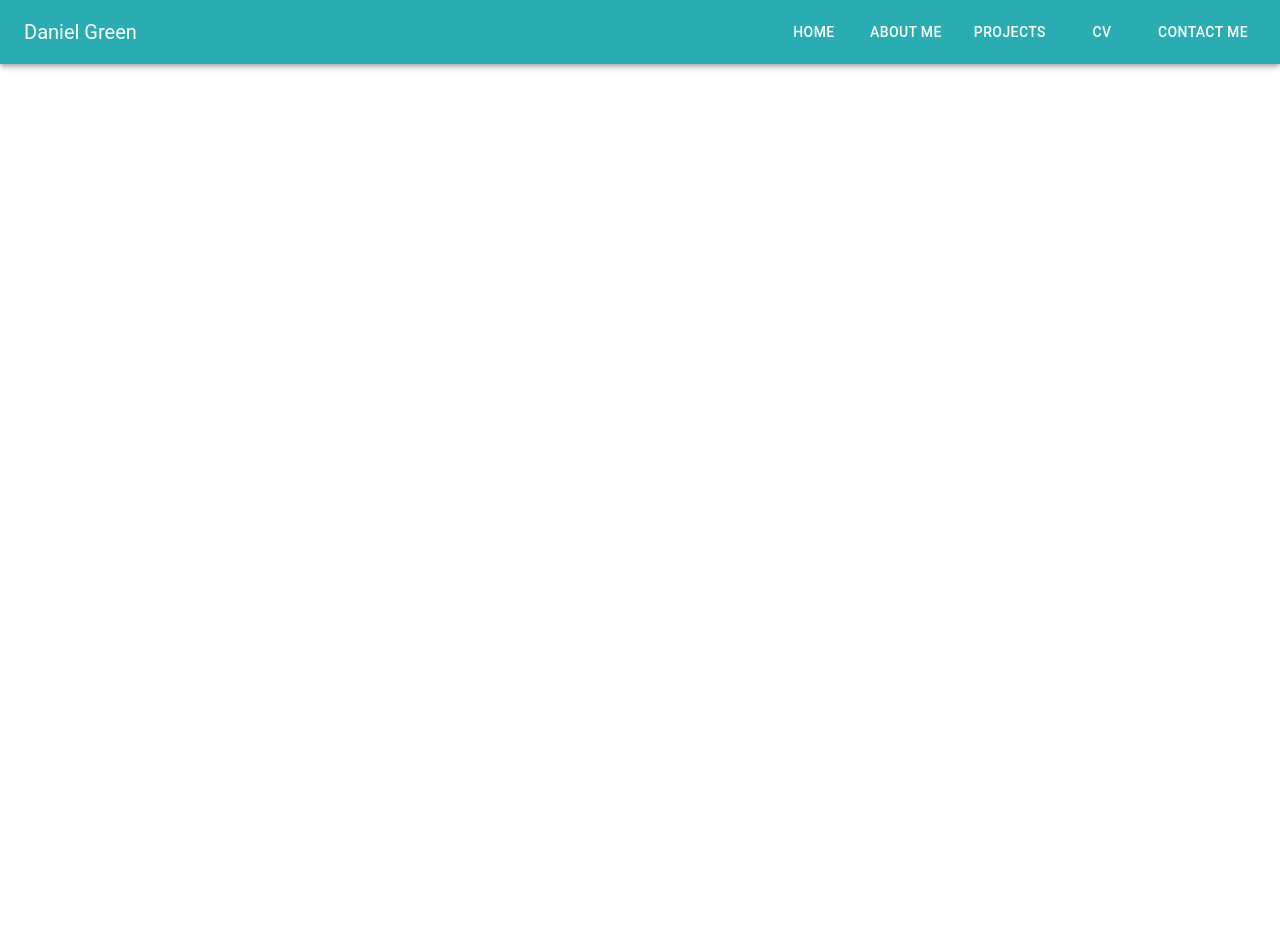
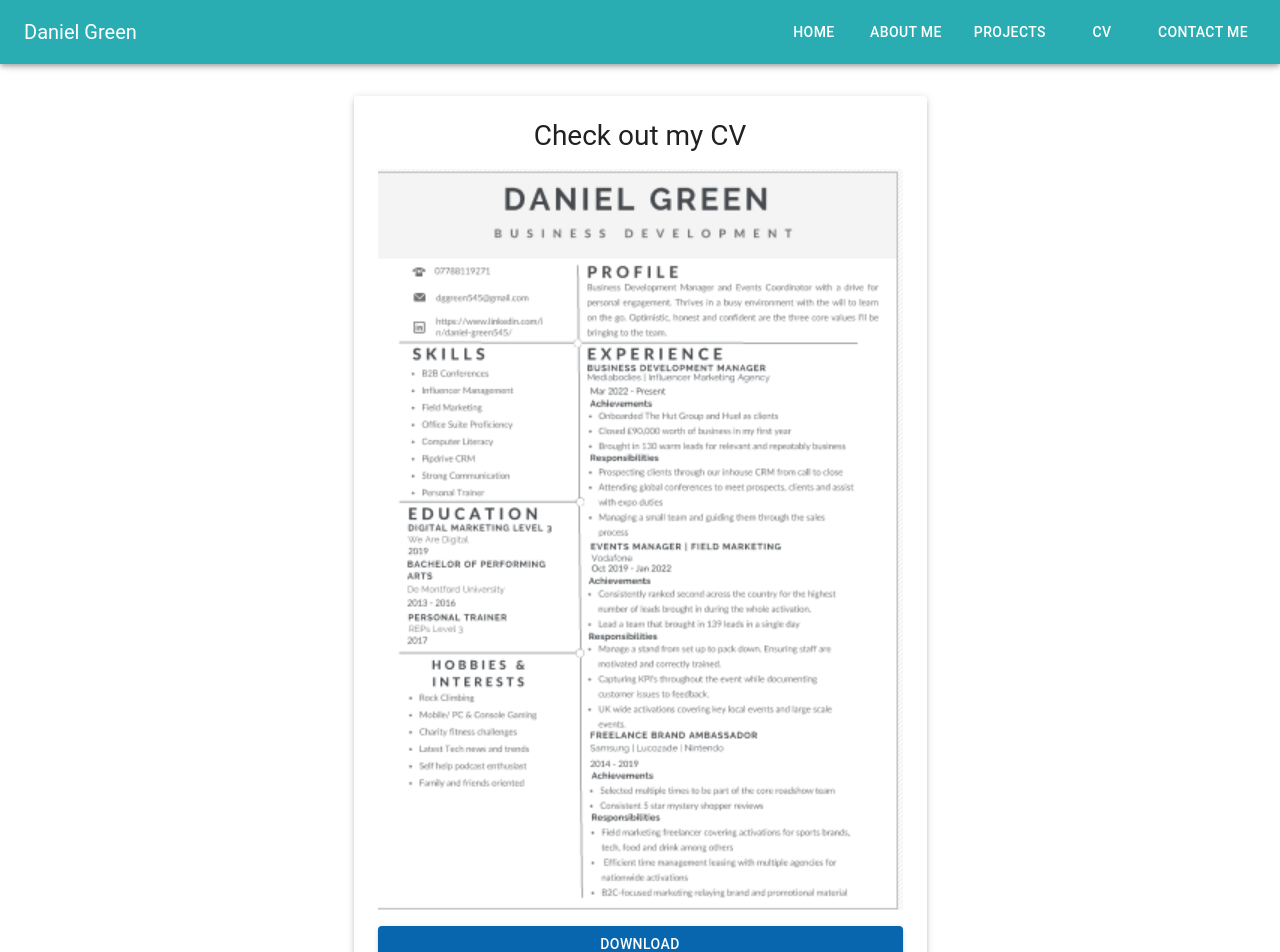
Before and after one commit to Greenie115/react-protfolio-v2, a React (Vite) app: page /cv in a window 1280 px wide. Shown: the top 952 px of the page. Before the commit the page ends 800 px from the top, so only its background shows below. Built offline with nearby package versions, Linux system fonts and the light colour scheme.

Commit message:
downloading CV and CV page structure added

```diff
--- a/src/components/pages/cv.jsx
+++ b/src/components/pages/cv.jsx
@@ -1,12 +1,36 @@
+import { Box, Button, Paper, Typography } from "@mui/material";
 import React from "react";
 
-function CV(){
-    return(
+function CV() {
+    return (
         <>
-            <p>
-                Ohhhhhhh loook here's my CV 💪💪💪
-            </p>
-         </>
+            <Box sx={{
+                my: 12,
+                display: "flex",
+                justifyContent: "center"
+            }}>
+                <Paper elevation={3} sx={{
+                    p: 3,
+                    display: "flex",
+                    justifyContent: "center",
+                    flexDirection: "column"
+                }}>
+                    <Typography variant="h3" sx={{
+                        textAlign: "center",
+                        pb: 2
+                    }}>
+                        Check out my CV
+                    </Typography>
+                    <img src="./src\assets\CVScreenshot.png" alt="cv-screenshot"></img>
+                    <Button variant="contained" sx={{
+                        mt: 2
+                    }} href="Daniel Green Business Development CV.pdf"
+                        target="_blank"
+                        download="Daniel Green Business Development CV.pdf"
+                    >Download</Button>
+                </Paper>
+            </Box>
+        </>
     )
 }
 
```
Also changed, not shown: src/assets/CVScreenshot.png (added), 1 other file (tests, documents, lock files or other folders).
